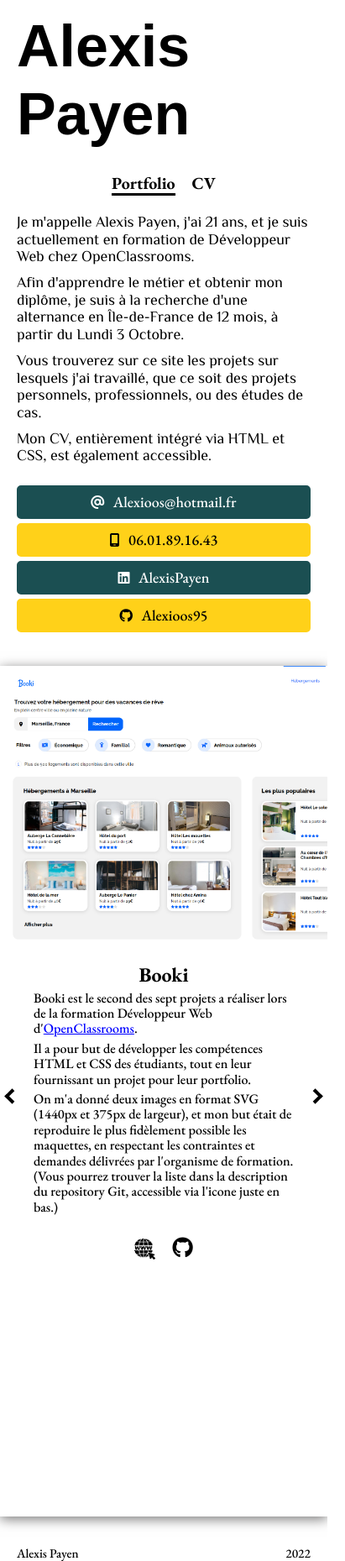
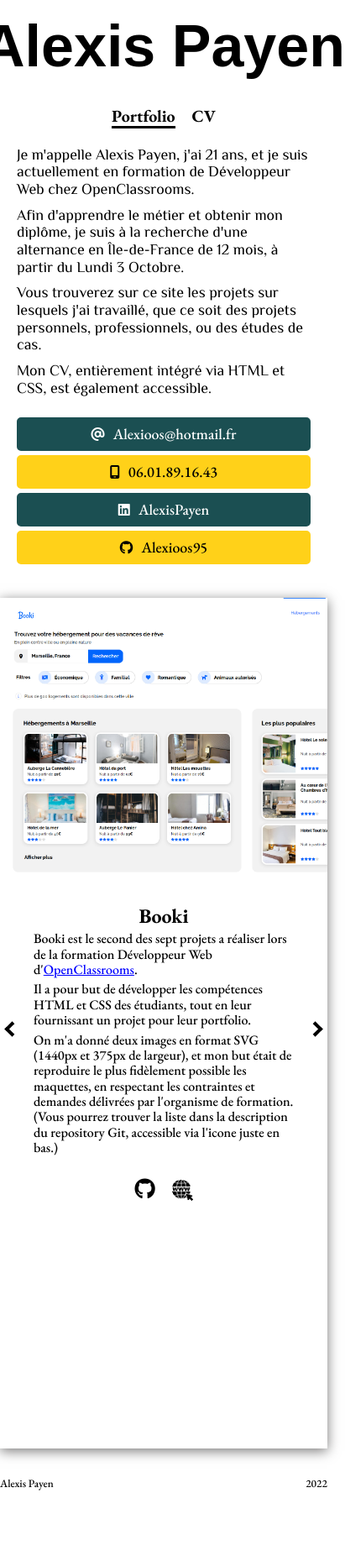
Before and after one commit to Alexioos95/Portfolio, a plain HTML site: page index.html in a window 390 px wide. Shown: the whole page at 84% size, 411 px wide, since content can reach past the window. After the commit the page ends 1775 px from the top, so only its background shows below. Drawn offline with nearby package versions, Linux system fonts and the light colour scheme; a web font is replaced by a local one.

Commit message:
starting CV

```diff
--- a/index.html
+++ b/index.html
@@ -44,28 +44,28 @@
                 </div>
                 <div class="contact center">
                     <a href="mailto:Alexioos@hotmail.fr">
-                        <div class="button button-blue">
+                        <div class="button center button-blue">
                             <i class="icon-before-hover fa-solid fa-at"></i>
                             <span class="text-after-hover">Alexioos@hotmail.fr</span>
                             <span class="text-phone">Alexioos@hotmail.fr</span>
                         </div>
                     </a>
                     <a href="tel:+33601891643">
-                        <div class="button button-yellow">
+                        <div class="button center button-yellow">
                             <i class="icon-before-hover fa-solid fa-mobile-screen"></i>
                             <span class="text-after-hover">06.01.89.16.43</span>
                             <span class="text-phone">06.01.89.16.43</span>
                         </div>
                     </a>
                     <a href="https://www.linkedin.com/in/alexispayen/">
-                        <div class="button button-blue">
+                        <div class="button center button-blue">
                             <i class="icon-before-hover fa-brands fa-linkedin"></i>
                             <span class="text-after-hover">AlexisPayen</span>
                             <span class="text-phone">AlexisPayen</span>
                         </div>
                     </a>
                     <a class="button-git" href="https://github.com/Alexioos95">
-                        <div class="button button-yellow">
+                        <div class="button center button-yellow">
                             <i class="icon-before-hover fa-brands fa-github"></i>
                             <span class="text-after-hover">Alexioos95</span>
                             <span class="text-phone">Alexioos95</span>
@@ -88,11 +88,11 @@
                                 <p class="cards-description">On m'a donné deux images en format SVG (1440px et 375px de largeur), et mon but était de reproduire le plus fidèlement possible les maquettes, en respectant les contraintes et demandes délivrées par l'organisme de formation.<br/>
                                 (Vous pourrez trouver la liste dans la description du repository Git, accessible via l'icone juste en bas.)</p>
                                 <div class="icons-description center">
+                                    <a href="https://github.com/Alexioos95/P2" target="_blank" title="Voir le Code sur GitHub">
+                                        <i class="fa-brands fa-github"></i>
+                                    </a>
                                     <a href="https://splendorous-buttercream-6a8dff.netlify.app/" target="_blank" title="Voir le Site Live sur Netlify">
                                         <img class="image-www" src="images/www.png" alt="Logo WWW"/>
-                                    </a>
-                                    <a href="https://github.com/Alexioos95/P2" target="_blank" title="Voir le Code sur GitHub">
-                                        <i class="fa-brands fa-github"></i>
                                     </a>
                                 </div>
                                 <!--ARROW SLIDER-->
@@ -108,11 +108,11 @@
                                 <p class="cards-description">La carte NFT Equilibrium est l'un des challenges de <a class="link" href="https://www.frontendmentor.io/" target="_blank">FrontEndMentor</a>, un site d'entraînement au développement web.<br/>
                                 <p class="cards-description">Le concept est simple : On nous fourni les images, police d'écritures et couleurs utilisées, une image en PNG de ce qui est supposé être le résultat final, puis on nous met au défi de se rapprocher le plus possible de l'image.</p>
                                 <div class="icons-description center">
+                                    <a href="https://github.com/Alexioos95/FEM-2" target="_blank" title="Voir le Code sur GitHub">
+                                        <i class="fa-brands fa-github"></i>
+                                    </a>
                                     <a href="https://grand-shortbread-897579.netlify.app/" target="_blank" title="Voir le Site Live sur Netlify">
                                         <img class="image-www" src="images/www.png" alt="Logo WWW"/>
-                                    </a>
-                                    <a href="https://github.com/Alexioos95/FEM-2" target="_blank" title="Voir le Code sur GitHub">
-                                        <i class="fa-brands fa-github"></i>
                                     </a>
                                 </div>
                                 <!--ARROW SLIDER-->
@@ -128,11 +128,11 @@
                                 <h2>Carte QR Code</h2>
                                 <p class="cards-description">La carte QR Code est également l'un des challenges de <a class="link" href="https://www.frontendmentor.io/" target="_blank">FrontEndMentor</a>.<br/>
                                 <div class="icons-description center">
+                                    <a href="https://github.com/Alexioos95/FEM-1_2" target="_blank" title="Voir le Code sur GitHub">
+                                        <i class="fa-brands fa-github"></i>
+                                    </a>
                                     <a href="https://precious-cat-f800e3.netlify.app/" target="_blank" title="Voir le Site Live sur Netlify">
                                         <img class="image-www" src="images/www.png" alt="Logo WWW"/>
-                                    </a>
-                                    <a href="https://github.com/Alexioos95/FEM-1_2" target="_blank" title="Voir le Code sur GitHub">
-                                        <i class="fa-brands fa-github"></i>
                                     </a>
                                 </div>
                                 <!--ARROW SLIDER-->
@@ -145,7 +145,7 @@
             </div>
         </main>
 
-        <footer class="container">
+        <footer class="container container-tablet">
             <span>Alexis Payen</span>
             <span>2022</span>
         </footer>
--- a/style.css
+++ b/style.css
@@ -15,6 +15,10 @@ body {
     justify-content: center;
     align-items: center;
 }
+p, span {
+    font-size: 18px;
+    font-weight: 500;
+}
 a {
     text-decoration: none;
     color: black;
@@ -23,11 +27,6 @@ a {
     color: blue;
     text-decoration: underline;
 }
-p, span {
-    font-size: 18px;
-    font-weight: 500;
-}
-
 /** HEADER **/
 header {
     flex-direction: column;
@@ -36,14 +35,13 @@ h1 {
     font-family: "The Nautigal", sans-serif;
     font-size: 70px;
     margin: 15px 0px;
+    white-space: nowrap;
 }
-
 /** NAV **/
 nav {
     width: 100%;
 }
 ul {
-    display: flex;
     list-style: none;
     padding: 0;
     gap: 20px;
@@ -52,8 +50,10 @@ li {
     font-size: 20px;
     font-weight: 700;
 }
-
 /** NAV ANIMATION **/
+.li-active {
+    border-bottom: solid 3px black;
+}
 .li-not-active:after {
   display:block;
   content: "";
@@ -67,10 +67,6 @@ li {
 .li-not-active:after {
     transform-origin: 0% 50%;
 }
-.li-active {
-    border-bottom: solid 3px black;
-}
-
 /** DESCRIPTION **/
 .description {
     flex-direction: column;
@@ -80,18 +76,15 @@ li {
 .description p {
     margin: 5px 0px;
 }
+/** CONTACT BUTTONS **/
 .contact {
     justify-content: space-between;
-    margin: 20px 0px;
+    margin-top: 20px;
 }
-
-/** CONTACT BUTTONS **/
 .button {
-    display: flex;
-    justify-content: center;
-    align-items: center;
     width: 155px;
     height: 40px;
+    padding: 0px 3px;
     border-radius: 5px;
     position: relative;
     z-index: 0;
@@ -103,7 +96,6 @@ li {
     z-index: -1;
     transition: all 0.3s ease;
     left: 0;
-    top: 0;
     width: 0;
     height: 100%;
     background: white;
@@ -133,7 +125,6 @@ li {
 .button-yellow:hover {
     color: rgb(255, 209, 25);
 }
-
 /** SLIDER PORTFOLIO **/
 .portfolio {
     margin: 35px 0px;
@@ -191,7 +182,7 @@ h2, .cards-description {
     display: flex;
     flex-direction: column;
     width: 50%;
-    padding: 0px 40px;
+    padding: 10px 40px;
 }
 h2 {
     text-align: center;
@@ -200,27 +191,35 @@ h2 {
     font-size: 25px;
     margin-top: 20px;
     gap: 20px;
-    padding-bottom: 10px;
 }
 .image-www {
     margin-top: 8px;
 }
-
 /** FOOTER **/
 footer {
     display: flex;
     justify-content: space-between;
 }
 footer span {
-    font-size: 15px;
+    font-size: 13px;
 }
+
+/** PAGE CV **/
+
+.download {
+    display: flex;
+    align-items: center;
+    gap: 15px;
+    padding: 0px 15px;
+    border-radius: 30px;
+    background: rgb(215, 209, 209);
+}
+
+
 
 /** MEDIA QUERY BIG PHONES/SMALL TABLETS **/
 @media screen and (max-width: 768px) {
 /** GENERAL **/
-    body {
-        background: red;
-    }
     .container-tablet {
         max-width: 1440px;
         margin: auto;
@@ -231,10 +230,9 @@ footer span {
     }
 /** CONTACT **/
     .contact {
-        display: flex;
         justify-content: space-between;
         flex-wrap: wrap;
-        gap: 3%;
+        gap: 2.3%;
     }
     .contact a {
         flex: 1 1 30%;
```
